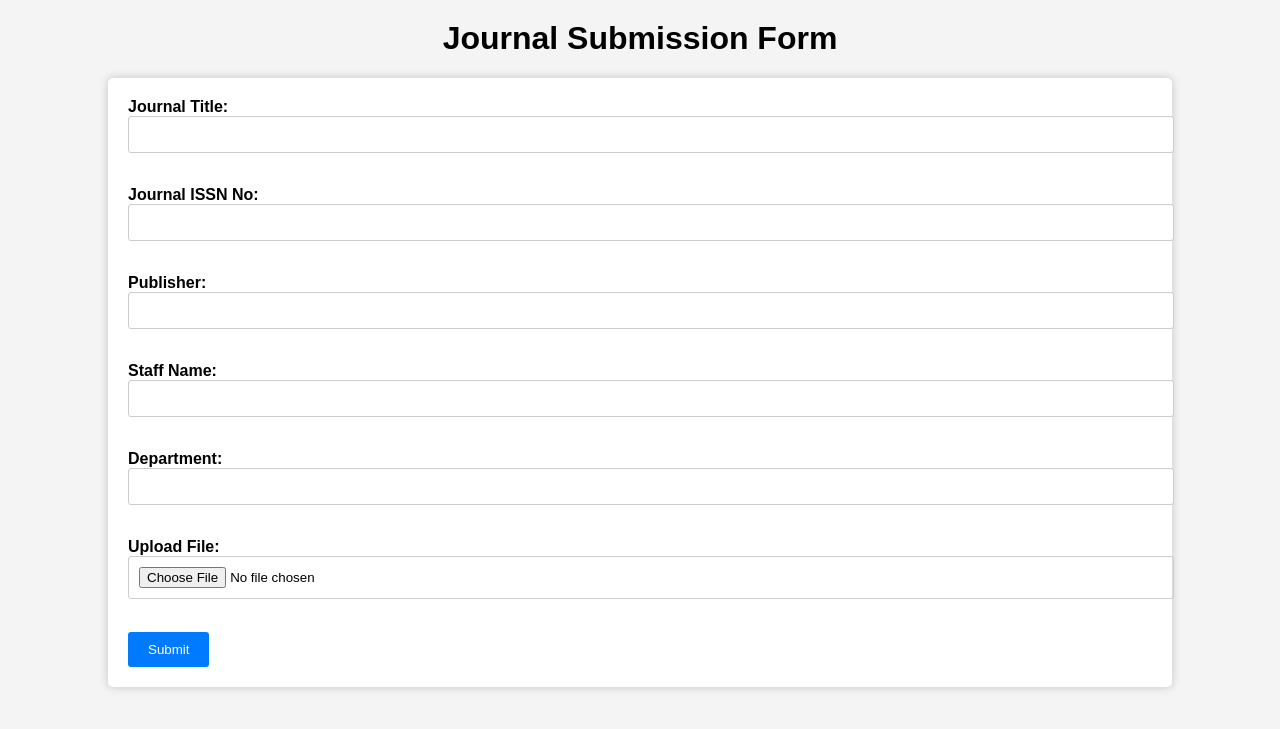
After one commit to muthuruban/VITech, a Django app: template journal/templates/journal form.html in a window 1280 px wide. The commit adds this page. Shown: the top 729 px of the page. Run offline with Django 4.2, Linux system fonts and the light colour scheme; the template is opened without the code that fills it, so the values that code supplies are empty.

Commit message:
html update2

```diff
--- /dev/null
+++ b/journal/templates/journal form.html
@@ -0,0 +1,82 @@
+<!DOCTYPE html>
+<html>
+<head>
+    <title>Journal Submission Form</title>
+    <style>
+
+
+        body {
+            font-family: Arial, sans-serif;
+            margin: 0;
+            padding: 0;
+            background-color: #f4f4f4;
+        }
+
+        h1 {
+            text-align: center;
+            margin-top: 20px;
+        }
+
+        form {
+            width: 80%;
+            margin: auto;
+            padding: 20px;
+            background: #fff;
+            border-radius: 5px;
+            box-shadow: 0px 0px 10px rgba(0, 0, 0, 0.2);
+        }
+
+        label {
+            font-weight: bold;
+        }
+
+        input[type="text"],
+        input[type="file"] {
+            width: 100%;
+            padding: 10px;
+            margin-bottom: 15px;
+            border: 1px solid #ccc;
+            border-radius: 3px;
+        }
+
+        input[type="submit"] {
+            background: #007BFF;
+            color: white;
+            padding: 10px 20px;
+            border: none;
+            border-radius: 3px;
+            cursor: pointer;
+        }
+
+        input[type="submit"]:hover {
+            background: #0056b3;
+        }
+
+
+    </style>
+</head>
+<body>
+    <h1>Journal Submission Form</h1>
+    <form action="process_form.php" method="post" enctype="multipart/form-data">
+        <label for="journalTitle">Journal Title:</label>
+        <input type="text" id="journalTitle" name="journalTitle" required><br><br>
+
+        <label for="journalISSN">Journal ISSN No:</label>
+        <input type="text" id="journalISSN" name="journalISSN" required><br><br>
+
+        <label for="publisher">Publisher:</label>
+        <input type="text" id="publisher" name="publisher" required><br><br>
+
+        <label for="staffName">Staff Name:</label>
+        <input type="text" id="staffName" name="staffName" required><br><br>
+
+        <label for="department">Department:</label>
+        <input type="text" id="department" name="department" required><br><br>
+
+        <label for="fileUpload">Upload File:</label>
+        <input type="file" id="fileUpload" name="fileUpload" accept=".pdf, .doc, .docx" required><br><br>
+
+        <input type="submit" value="Submit">
+    </form>
+</body>
+</html>
```
Also changed, not shown: journal/templates/staff_home.html (line endings or trailing spaces).
